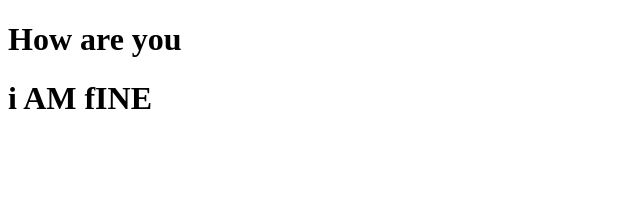
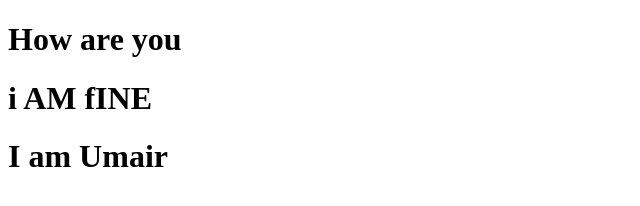
Before and after one commit to umairnoonari/umairnoonari, a plain HTML site: page index.html in a window 1280 px wide. Shown: the whole page, without its empty margins (0-640 px from the left). Drawn offline with Linux system fonts and the light colour scheme.

Commit message:
Update index.html

```diff
--- a/index.html
+++ b/index.html
@@ -9,5 +9,6 @@
 <body>
     <h1>How are you</h1>
     <h1>i AM fINE</h1>
+    <h1>I am Umair</h1>
 </body>
 </html>
```
